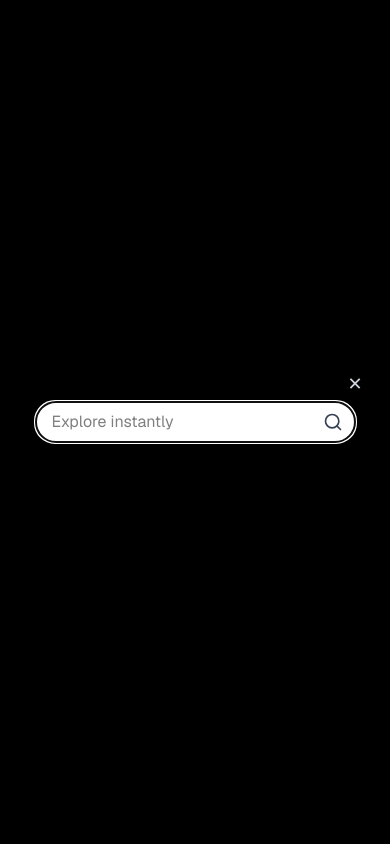
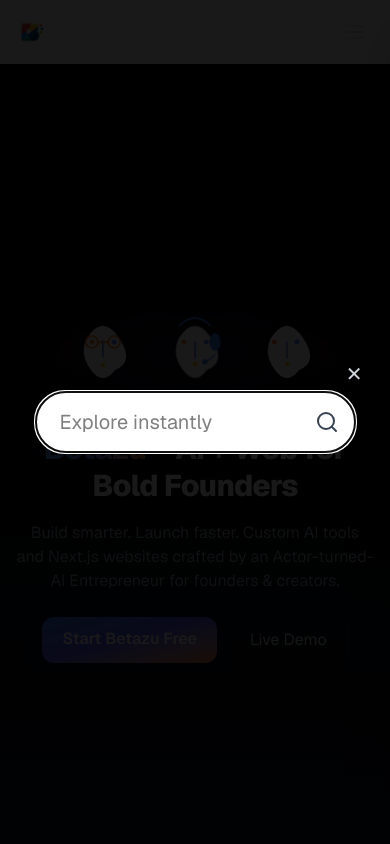
Before and after one commit to bikramm01/betazu-app, a Next.js app: page / in a window 390 px wide. Both pictures are taken after a click on the button 314 px from the left and 28 px from the top of the page. Shown: the top 844 px of the page. Built offline with nearby package versions, Linux system fonts and the light colour scheme.

Commit message:
Update Header.tsx

```diff
--- a/src/components/Header.tsx
+++ b/src/components/Header.tsx
@@ -21,7 +21,7 @@
   const [servicesOpen, setServicesOpen] = useState(false);
   const servicesRef = useRef<HTMLDivElement | null>(null);
 
-  // Close dropdown when clicking outside
+  // close services dropdown on outside click
   useEffect(() => {
     const handleClickOutside = (e: MouseEvent) => {
       if (servicesRef.current && !servicesRef.current.contains(e.target as Node)) {
@@ -32,19 +32,20 @@
     return () => document.removeEventListener("mousedown", handleClickOutside);
   }, []);
 
-  // Add shadow when scrolled
+  // header background change on scroll
   useEffect(() => {
     const handleScroll = () => setScrolled(window.scrollY > 10);
     window.addEventListener("scroll", handleScroll);
     return () => window.removeEventListener("scroll", handleScroll);
   }, []);
 
-  // Placeholder typing animation
+  // typing animation
   useEffect(() => {
     setPlaceholderText(placeholders[0]);
     let placeholderIndex = 0;
     let charIndex = 0;
     let typing = true;
+
     const typeInterval = setInterval(() => {
       const currentText = placeholders[placeholderIndex];
       if (typing) {
@@ -64,6 +65,7 @@
         }
       }
     }, 100);
+
     return () => clearInterval(typeInterval);
   }, []);
 
@@ -75,16 +77,15 @@
 
   return (
     <>
-      {/* ✅ Fixed Header */}
+      {/* Header */}
       <header
         className={`fixed top-0 left-0 right-0 w-full z-50 transition-colors duration-300 ${
           menuOpen || scrolled
-            ? "bg-blue/60 backdrop-blur-md shadow-md"
-            : "bg-transparent backdrop-blur-md"
+            ? "bg-black/70 backdrop-blur-md shadow-md"
+            : "bg-transparent"
         }`}
       >
-        {/* ✅ This wrapper matches your main layout width */}
-        <div className="max-w-7xl mx-auto px-4 sm:px-6 lg:px-8 py-2.5 sm:py-4 flex items-center justify-between">
+        <div className="max-w-7xl mx-auto flex items-center justify-between h-16 px-4 sm:px-6 lg:px-8">
           {/* Logo */}
           <Link href="/" className="flex items-center gap-2">
             <Image src="/logo.png" alt="Betazu Logo" width={30} height={30} />
@@ -105,7 +106,9 @@
             <div className="relative" ref={servicesRef}>
               <div
                 className="flex items-center gap-1 hover:text-blue-400 cursor-pointer"
+                onMouseEnter={() => setServicesOpen(true)}
                 onClick={() => setServicesOpen(prev => !prev)}
+                aria-expanded={servicesOpen}
               >
                 <span className="font-medium">What We Do</span>
                 <svg
@@ -144,19 +147,19 @@
 
           {/* Right Side */}
           <div className="flex items-center gap-2 sm:gap-3">
-            {/* Search button */}
+            {/* Search */}
             <button
               onClick={() => setShowSearch(true)}
-              className="p-1.5 sm:p-2"
+              className="p-2"
               aria-label="Open search"
             >
               <Search className="w-5 h-5 text-white hover:text-orange-400" />
             </button>
 
-            {/* Claim Free Audit - only on desktop */}
+            {/* Claim Free Audit - Desktop */}
             <Link
               href="/free-audit"
-              className="hidden md:inline-block px-3 sm:px-4 py-1 sm:py-1.5 rounded-full text-xs sm:text-sm bg-gradient-to-br from-blue-500 via-indigo-500 to-orange-400 text-white font-semibold shadow-xl hover:scale-105 hover:shadow-[0_0_30px_rgba(59,130,246,0.5)] transition duration-300 ease-in-out cursor-pointer"
+              className="hidden md:inline-block px-4 py-1.5 rounded-full text-sm bg-gradient-to-br from-blue-500 via-indigo-500 to-orange-400 text-white font-semibold shadow-xl hover:scale-105 hover:shadow-[0_0_30px_rgba(59,130,246,0.5)] transition"
             >
               Claim Free Audit
             </Link>
@@ -164,7 +167,7 @@
             {/* Menu Toggle */}
             <button
               onClick={() => setMenuOpen(prev => !prev)}
-              className="md:hidden p-1.5 text-gray-200 focus:outline-none z-[101]"
+              className="md:hidden p-2 text-gray-200 focus:outline-none"
               aria-label="Toggle menu"
             >
               <svg
@@ -185,20 +188,19 @@
         </div>
       </header>
 
-      {/* ✅ Mobile Drawer */}
+      {/* Mobile Drawer */}
       <div
-        className={`fixed top-0 right-0 h-screen w-[85vw] max-w-sm bg-black text-white shadow-2xl flex flex-col transform transition-transform duration-300 ease-in-out z-[100] ${
+        className={`fixed top-0 right-0 h-screen w-[80%] max-w-xs bg-black text-white shadow-2xl flex flex-col transition-transform duration-300 ease-in-out z-[100] ${
           menuOpen ? "translate-x-0" : "translate-x-full"
         }`}
       >
         <button
           onClick={() => setMenuOpen(false)}
-          className="absolute top-4 right-4 text-gray-300 hover:text-red-500 focus:outline-none"
+          className="absolute top-4 right-4 text-gray-300 hover:text-red-500"
           aria-label="Close menu"
         >
           ✕
         </button>
-
         <nav className="flex flex-col gap-5 text-lg font-medium px-6 pt-20 pb-6 overflow-y-auto">
           <Link href="/betazuai" onClick={() => setMenuOpen(false)} className="relative font-semibold text-transparent bg-gradient-to-r from-red-500 via-yellow-400 via-green-400 to-blue-500 bg-clip-text animate-gradient">
             Betazu AI
@@ -220,7 +222,7 @@
           <Link
             href="/free-audit"
             onClick={() => setMenuOpen(false)}
-            className="mt-6 px-4 py-2 rounded-full text-sm bg-gradient-to-br from-blue-500 via-indigo-500 to-orange-400 text-white font-semibold text-center shadow-lg hover:scale-105 hover:shadow-[0_0_30px_rgba(59,130,246,0.5)] transition duration-300 ease-in-out"
+            className="mt-6 px-4 py-2 rounded-full text-sm bg-gradient-to-br from-blue-500 via-indigo-500 to-orange-400 text-white font-semibold text-center shadow-lg hover:scale-105 transition"
           >
             Claim Free Audit
           </Link>
@@ -229,11 +231,11 @@
 
       {/* Search Overlay */}
       {showSearch && (
-        <div className="fixed inset-0 bg-black bg-opacity-90 flex items-center justify-center z-[999]">
-          <div className="relative w-[90%] max-w-sm sm:max-w-2xl px-4 sm:px-6">
+        <div className="fixed inset-0 bg-black/90 flex items-center justify-center z-[999]">
+          <div className="relative w-[90%] max-w-xl px-4">
             <button
               onClick={() => setShowSearch(false)}
-              className="absolute -top-8 right-2 text-gray-300 text-lg sm:text-xl hover:text-red-500"
+              className="absolute -top-8 right-2 text-gray-300 text-xl hover:text-red-500"
               aria-label="Close search"
             >
               ✕
@@ -244,15 +246,15 @@
                 type="text"
                 value={searchText}
                 onChange={(e) => setSearchText(e.target.value)}
-                className="w-full text-base sm:text-2xl px-4 sm:px-6 py-2 sm:py-4 rounded-full bg-white text-black shadow-lg pr-12 sm:pr-14"
+                className="w-full text-xl px-6 py-4 rounded-full bg-white text-black shadow-lg pr-14"
                 placeholder={placeholderText}
               />
               <button
                 onClick={handleSearch}
-                className="absolute top-1/2 right-3 sm:right-4 -translate-y-1/2 text-gray-700 hover:text-blue-600"
+                className="absolute top-1/2 right-4 -translate-y-1/2 text-gray-700 hover:text-blue-600"
                 aria-label="Search"
               >
-                <Search className="h-5 w-5 sm:h-6 sm:w-6" />
+                <Search className="h-6 w-6" />
               </button>
             </div>
           </div>
```
